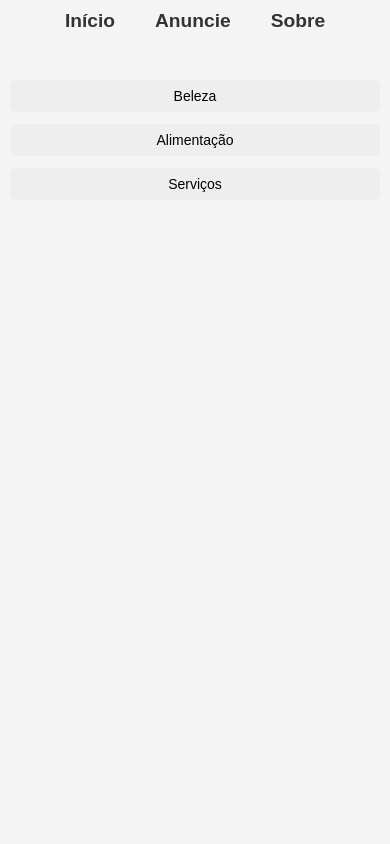
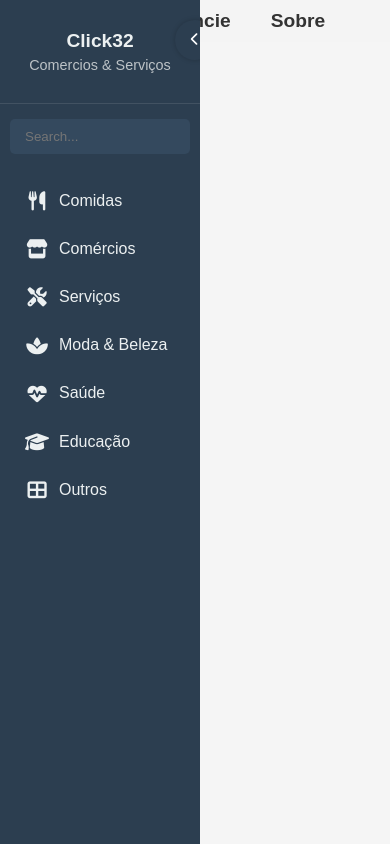
Before and after one commit to cristian-santiago/click32, a Django app: page / in a window 390 px wide. Run offline with Django 5.2, Linux system fonts and the light colour scheme; data that the repository does not hold is empty.

Commit message:
Feat: Changed the button tag from navbar to sidebar, adjusted the tag_buttons.css and _tag_buttons.html with new parameters.

```diff
--- a/click32/settings.py
+++ b/click32/settings.py
@@ -104,6 +104,7 @@ AUTH_PASSWORD_VALIDATORS = [
     },
 ]
 
+CORS_ALLOW_ALL_ORIGINS = True  # Para desenvolvimento apenas!
 
 # Internationalization
 # https://docs.djangoproject.com/en/5.2/topics/i18n/
--- a/vitrine/static/css/home.css
+++ b/vitrine/static/css/home.css
@@ -1,3 +1,4 @@
+
 .store-list {
     display: flex;
     flex-direction: column;
@@ -48,3 +49,9 @@ body {
     max-height: 500px;
   }
 }
+@media (max-width: 768px) {
+  .store-list {
+    width: calc(100% - 40px);
+    margin-left: 40px;
+  }
+}
--- a/vitrine/static/css/tag_buttons.css
+++ b/vitrine/static/css/tag_buttons.css
@@ -1,86 +1,167 @@
-.tag-groups {
-  display: flex;
-  flex-wrap: wrap;
-  gap: 12px;
-  justify-content: center;
-  max-width: 1200px;
-  margin: 20px auto;
-  padding: 0 10px;
+:root {
+    --sidebar-bg: #2c3e50;
+    --sidebar-hover: #34495e;
+    --text-light: #ecf0f1;
+    --text-gray: #bdc3c7;
 }
 
-.tag-dropdown {
-  position: relative;
+* {
+    margin: 0;
+    padding: 0;
+    box-sizing: border-box;
+    font-family: 'Arial', sans-serif;
+    transition: all 0.3s ease;
 }
 
-.tag-main {
-  background-color: #eee;
-  border: none;
-  padding: 8px 16px;
-  border-radius: 6px;
-  cursor: pointer;
-  font-size: 14px;
-  transition: background-color 0.3s;
+body {
+    display: flex;
+    min-height: 100vh;
+    background-color: #f5f5f5;
+    overflow-x: hidden;
 }
 
-.tag-main:hover {
-  background-color: #ccc;
+.sidebar {
+    width: 200px;
+    position: fixed;
+    top: 0;
+    left: 0;
+    background: var(--sidebar-bg);
+    color: var(--text-light);
+    z-index: 1000;
+
+    height: 100%;
+    min-height: 100vh; /* permite que a altura mínima seja a altura da tela */
+   /* overflow-y: auto;  adiciona scroll interno se os ícones ultrapassarem a altura da tela */
+    overflow-x: hidden;
 }
 
-.tag-submenu {
-  display: none;
-  position: absolute;
-  top: 110%;
-  left: 0;
-  background-color: white;
-  border: 1px solid #ddd;
-  border-radius: 6px;
-  box-shadow: 0 4px 10px rgba(0, 0, 0, 0.1);
-  z-index: 10;
-  min-width: 160px;
+
+.sidebar.collapsed {
+    width: 40px;
 }
 
-.tag-submenu a {
-  display: block;
-  padding: 8px 12px;
-  text-decoration: none;
-  color: #333;
-  font-size: 14px;
-  white-space: nowrap;
+.sidebar.collapsed .menu-text,
+.sidebar.collapsed .profile p,
+.sidebar.collapsed .search-bar {
+    display: none;
 }
 
-.tag-submenu a:hover {
-  background-color: #f0f0f0;
+.sidebar.collapsed .menu li {
+    justify-content: center;
+    padding: 12px 0;
 }
 
-.tag-dropdown:hover .tag-submenu {
-  display: block;
+.toggle-btn {
+    position: absolute;
+    right: -15px;
+    top: 20px;
+    z-index: 2000;
+    background: var(--sidebar-bg);
+    color: white;
+    border: none;
+    width: 40px;
+    height: 40px;
+    border-radius: 50%;
+    cursor: pointer;
+    display: flex;
+    align-items: center;
+    justify-content: center;
+    box-shadow: 0 0 5px rgba(0, 0, 0, 0.2);
 }
 
-/* Responsivo para telas menores */
-@media (max-width: 600px) {
-  .tag-groups {
-    flex-direction: column;
-    align-items: center;
-  }
+.main-content {
+    margin-left: 200px;
+    flex: 1;
+    padding: 20px;
+}
 
-  .tag-dropdown {
-    width: 100%;
-  }
+.sidebar.collapsed ~ .main-content {
+    margin-left: 40px;
+}
 
-  .tag-main {
+.sidebar.collapsed .menu i {
+    font-size: 1rem;
+    margin-right: 0;
     width: 100%;
     text-align: center;
-  }
+}
 
-  .tag-submenu {
-    position: static;
-    width: 100%;
-    box-shadow: none;
+.profile {
+    padding: 30px 20px;
+    text-align: center;
+    border-bottom: 1px solid rgba(255, 255, 255, 0.1);
+}
+
+.profile h2 {
+    font-size: 1.2rem;
+    white-space: nowrap;
+    overflow: hidden;
+}
+
+.profile p {
+    color: var(--text-gray);
+    font-size: 0.9rem;
+    margin-top: 5px;
+}
+
+.search-bar {
+    width: calc(100% - 20px);
+    margin: 15px 10px;
+    padding: 10px 15px;
+    border-radius: 5px;
     border: none;
-    display: none;
-  }
+    background: var(--sidebar-hover);
+    color: white;
+}
 
-  .tag-dropdown.active .tag-submenu {
-    display: block;
-  }
+.menu {
+    list-style: none;
+    padding: 10px 0;
 }
+
+.menu li {
+    display: flex;
+    align-items: center;
+    padding: 12px 15px;
+    margin: 0 10px 5px;
+    border-radius: 5px;
+    cursor: pointer;
+    white-space: nowrap;
+    justify-content: flex-start;
+    overflow: hidden;
+    text-overflow: ellipsis;
+}
+
+.menu li:hover {
+    background: var(--sidebar-hover);
+}
+
+.menu i {
+    margin-right: 10px;
+    font-size: 1.2rem;
+    width: 24px;
+    min-width: 24px;
+    text-align: center;
+    display: inline-block;
+    flex-shrink: 0;
+}
+
+@media (max-width: 768px) {
+    .sidebar {
+        width: 40px;
+    }
+
+    .sidebar:not(.collapsed) {
+        width: 200px;
+        position: fixed;
+
+    }
+
+    .sidebar.collapsed ~ .main-content {
+        margin-left: 40px;
+    }
+
+    .main-content {
+        margin-left: 40px;
+    }
+}
--- a/vitrine/templates/_tag_buttons.html
+++ b/vitrine/templates/_tag_buttons.html
@@ -1,12 +1,58 @@
-<div class="tag-groups">
-  {% for group_name, tags in tag_groups.items %}
-    <div class="tag-dropdown">
-      <button class="tag-main">{{ group_name }}</button>
-      <div class="tag-submenu">
-        {% for tag in tags %}
-          <a href="{% url 'início' %}?tag={{ tag }}">{{ tag }}</a>
-        {% endfor %}
-      </div>
+{%load static%}
+<!DOCTYPE html>
+<html lang="pt-BR">
+<head>
+    <meta charset="UTF-8" />
+    <meta name="viewport" content="width=device-width, initial-scale=1.0"/>
+    <title>Dashboard Responsivo</title>
+    <link rel="stylesheet" href="https://cdnjs.cloudflare.com/ajax/libs/font-awesome/6.4.0/css/all.min.css" />
+    <link rel="stylesheet" href="{% static 'css/tag_buttons.css' %}">
+</head>
+<body>
+    <div class="sidebar" id="sidebar">
+        <button class="toggle-btn" id="toggleBtn">
+            <i class="fas fa-chevron-left"></i>
+        </button>
+
+        <div class="profile">
+            <h2>Click32</h2>
+            <p>Comercios & Serviços</p>
+        </div>
+
+        <input type="text" class="search-bar" placeholder="Search..." />
+
+        <ul class="menu">
+            <li><i class="fas fa-utensils"></i><span class="menu-text">Comidas</span></li>
+            <li><i class="fas fa-store"></i><span class="menu-text">Comércios</span></li>
+            <li><i class="fas fa-tools"></i><span class="menu-text">Serviços</span></li>
+            <li><i class="fas fa-spa"></i><span class="menu-text">Moda & Beleza</span></li>
+            <li><i class="fas fa-heartbeat"></i><span class="menu-text">Saúde</span></li>
+            <li><i class="fas fa-graduation-cap"></i><span class="menu-text">Educação</span></li>
+            <li><i class="fas fa-th-large"></i><span class="menu-text">Outros</span></li>
+        </ul>
     </div>
-  {% endfor %}
-</div>
+
+    <script>
+        const sidebar = document.getElementById('sidebar');
+        const toggleBtn = document.getElementById('toggleBtn');
+
+        toggleBtn.addEventListener('click', () => {
+            sidebar.classList.toggle('collapsed');
+            toggleBtn.innerHTML = sidebar.classList.contains('collapsed')
+                ? '<i class="fas fa-chevron-right"></i>'
+                : '<i class="fas fa-chevron-left"></i>';
+        });
+
+        document.addEventListener('click', (e) => {
+            if (window.innerWidth <= 768 &&
+                !sidebar.contains(e.target) &&
+                e.target !== toggleBtn &&
+                !sidebar.classList.contains('collapsed')) {
+                sidebar.classList.add('collapsed');
+                toggleBtn.innerHTML = '<i class="fas fa-chevron-right"></i>';
+            }
+        });
+
+    </script>
+</body>
+</html>
--- a/vitrine/templates/home.html
+++ b/vitrine/templates/home.html
@@ -5,7 +5,7 @@
 
 {% block extra_css %}
   <link rel="stylesheet" href="{% static 'css/home.css' %}">
-  <link rel="stylesheet" href="{% static 'css/tag_buttons.css' %}">
+<!-- <link rel="stylesheet" href="{% static 'css/tag_buttons.css' %}"> -->
 {% endblock %}
 
 {% block content %}
```
